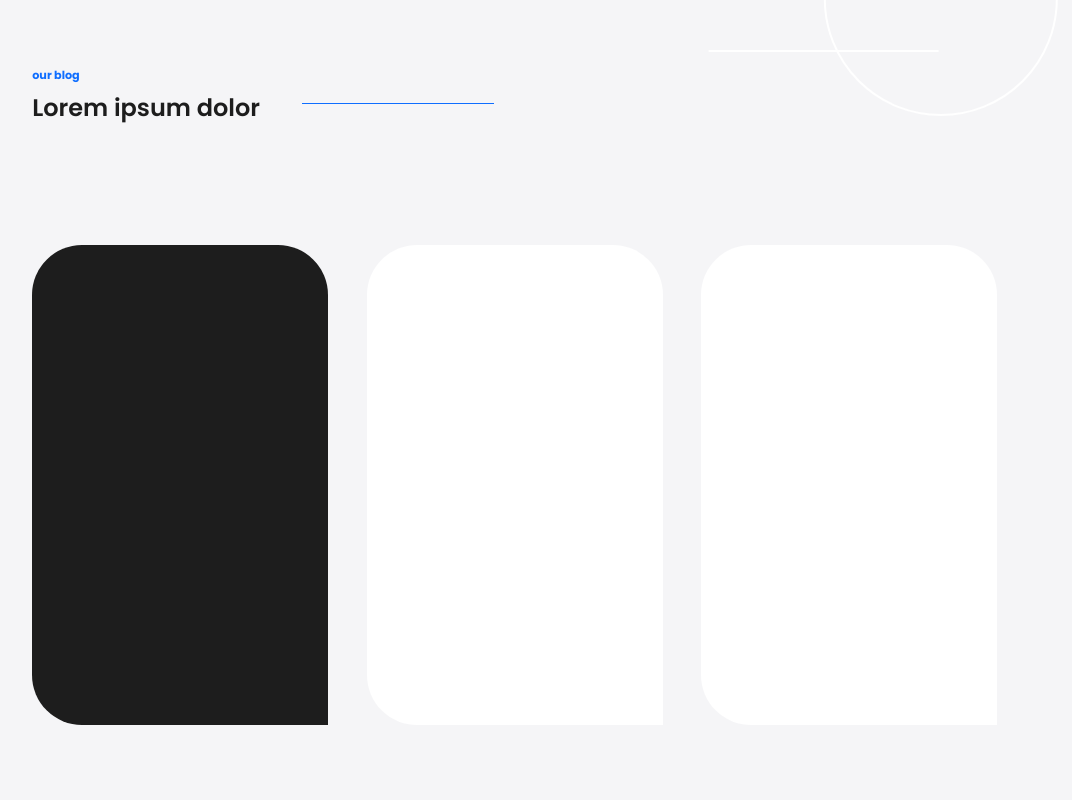
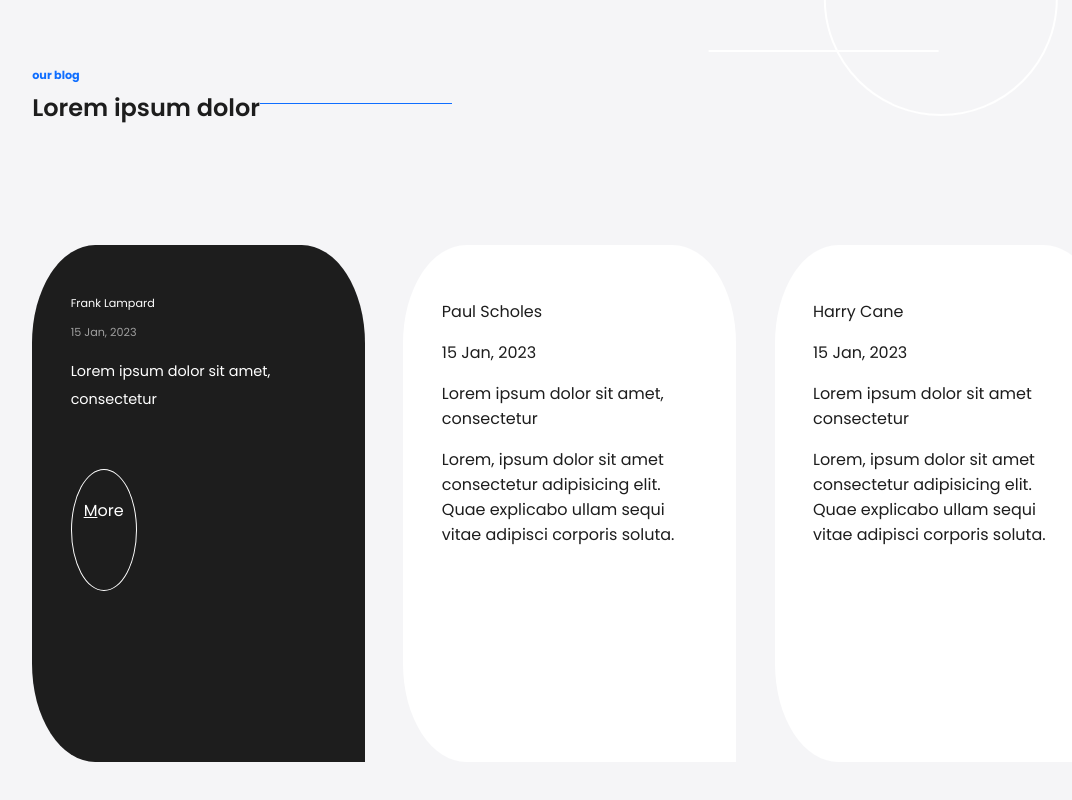
Before and after one commit to AniaPas/IPGHealth-recruitment-project, a website: page views/index.html in a window 1280 px wide. Shown: the part 1006-1806 px from the top of the page, without its empty margins (125-1197 px from the left). Drawn offline with nearby package versions, Linux system fonts and the light colour scheme.

Commit message:
first tile edit

```diff
--- a/sass/custom.scss
+++ b/sass/custom.scss
@@ -115,7 +115,7 @@
           .play-element_line {
             @include line;
             background-color: $blue;
-            transform: translate(0, 2.2vh);
+            transform: translate(0, 3.5vh);
             color: $blue;
           }
         }
@@ -233,6 +233,35 @@
       .tile1 {
         @include rectangle2;
         background-color: $nero;
+        .tile1_comment-author {
+          font-size: $fontXS;
+          color: $white;
+        }
+        .tile1_comment-date {
+          margin-top: 1.5vh;
+          font-size: $fontXS;
+          color: $darkGray;
+        }
+        .tile1_comment-heading {
+          margin-top: 2vh;
+          font-size: $fontS;
+          color: $white;
+          line-height: 200%;
+        }
+        .tile1_comment-circle {
+          @include circle;
+          border: 1.5px solid $white;
+          width: 5vw;
+          height: 5vw;
+          color: $white;
+          font-size: 2vh;
+          text-align: center;
+          padding: 3.5vh 0;
+          margin-top: 5vh;
+          &:first-letter {
+            text-decoration: underline;
+          }
+        }
       }
       .tile2 {
         @include rectangle2;
--- a/sass/mixins.scss
+++ b/sass/mixins.scss
@@ -5,8 +5,8 @@
   background-color: $darkGray;
 }
 @mixin rectangle2 {
-  border-radius: 50px 50px 0 50px;
-  padding: 20px;
+  border-radius: 19% 19% 0 19%;
+  padding: 3vw;
   height: 55vh;
   width: 20vw;
   margin: 12vh 3vw 10vh 0;
@@ -20,3 +20,5 @@
   background-color: transparent;
   border-radius: 50%;
 }
+@mixin author {
+}
--- a/views/index.html
+++ b/views/index.html
@@ -78,9 +78,34 @@
       <p class="blog-text">Lorem ipsum dolor</p>
       <hr class="blog-line" />
       <section class="tiles">
-        <div class="tile1"></div>
-        <div class="tile2"></div>
-        <div class="tile3"></div>
+        <div class="tile1">
+          <p class="tile1_comment-author">Frank Lampard</p>
+          <p class="tile1_comment-date">15 Jan, 2023</p>
+          <p class="tile1_comment-heading"
+            >Lorem ipsum dolor sit amet, consectetur</p
+          >
+          <div class="tile1_comment-circle"><span>More</span></div>
+        </div>
+        <div class="tile2">
+          <div class="comment-circle"></div>
+          <p class="comment-author">Paul Scholes</p>
+          <p class="comment-date">15 Jan, 2023</p>
+          <p class="comment-heading">Lorem ipsum dolor sit amet, consectetur</p>
+          <p
+            >Lorem, ipsum dolor sit amet consectetur adipisicing elit. Quae
+            explicabo ullam sequi vitae adipisci corporis soluta.</p
+          >
+        </div>
+        <div class="tile3">
+          <div class="comment-circle"></div>
+          <p class="comment-author">Harry Cane</p>
+          <p class="comment-date">15 Jan, 2023</p>
+          <p class="comment-heading">Lorem ipsum dolor sit amet consectetur</p>
+          <p
+            >Lorem, ipsum dolor sit amet consectetur adipisicing elit. Quae
+            explicabo ullam sequi vitae adipisci corporis soluta.</p
+          >
+        </div>
         <div class="tile-margin"></div>
       </section>
     </footer>
```
Also changed, not shown: sass/custom.css, 1 other file.
